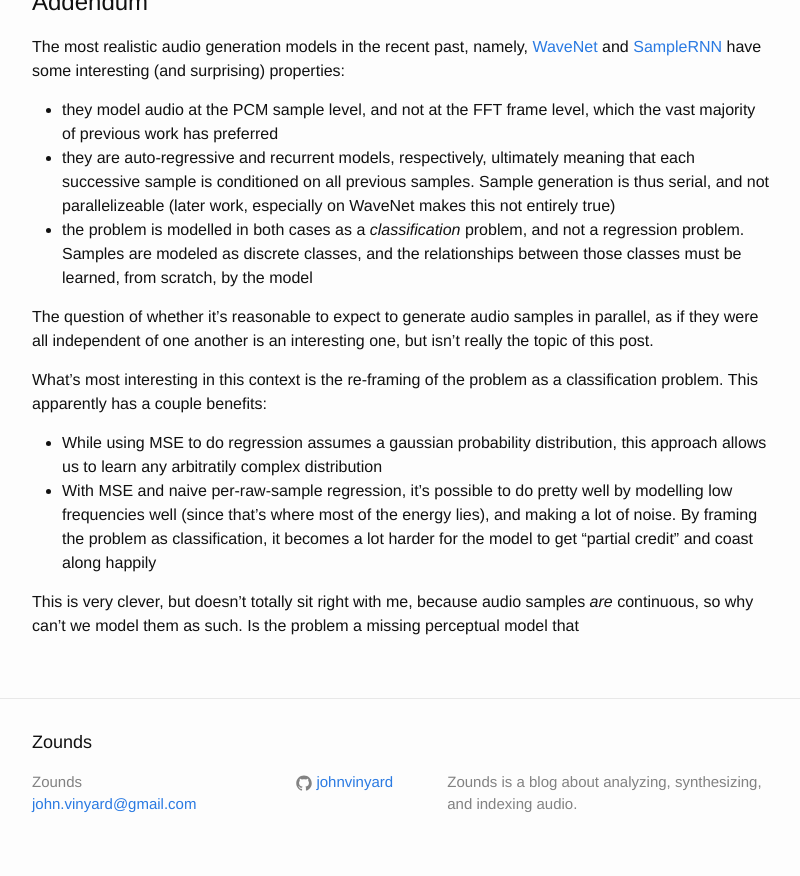
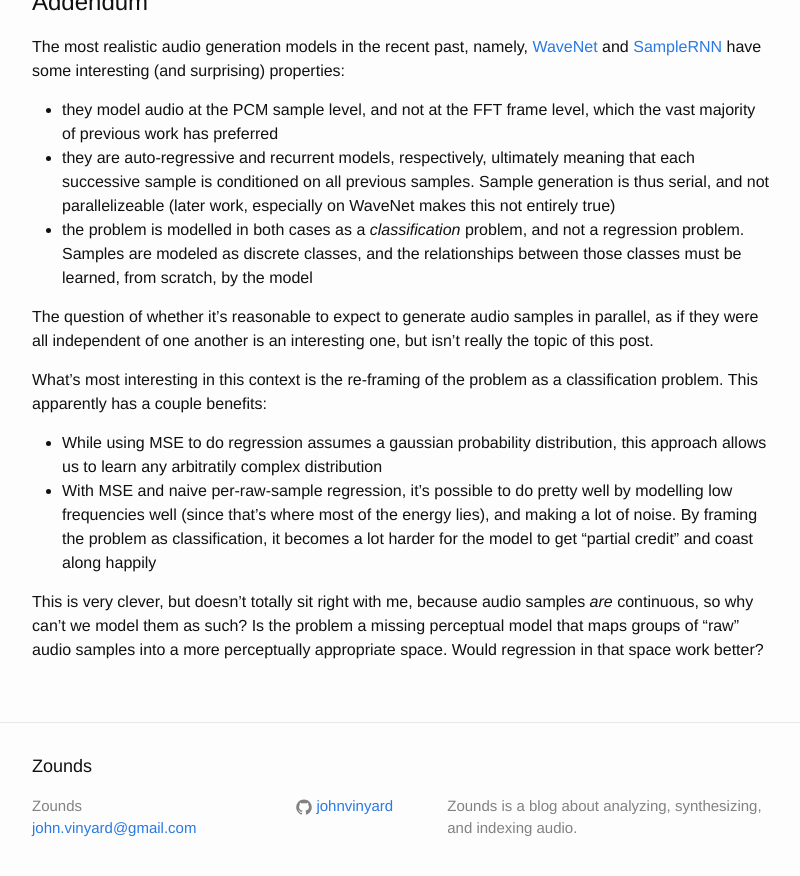
Before and after one commit to JohnVinyard/JohnVinyard.github.io, a Jekyll site: the page built from _posts/2018-07-08-perceptual-audio-loss.markdown, in a window 1280 px wide and 900 px high, scrolled down 8600 px. Shown: the top 876 px of the window, without its empty margins (238-1038 px from the left). Built offline with Jekyll 4.4.1, drawn with Linux system fonts in a browser that asks for light colours.

Commit message:
Fix audio link.  Fix some typos.  Finish my thought at the end.

```diff
--- a/_posts/2018-07-08-perceptual-audio-loss.markdown
+++ b/_posts/2018-07-08-perceptual-audio-loss.markdown
@@ -83,7 +83,7 @@
 ## Richard Nixon Speaking
 
 ### Original
-<audio src="https://drive.google.com/open?id=1A7R9W-UH9lDP1h9vl62ola52kz3TRBdv&export=download" controls></audio>
+<audio src="https://drive.google.com/uc?id=1A7R9W-UH9lDP1h9vl62ola52kz3TRBdv&authuser=0&export=download" controls></audio>
 
 ### Mean Squared Error
 #### 250 Epochs
@@ -296,5 +296,6 @@
 happily
 
 This is very clever, but doesn't totally sit right with me, because audio samples
-*are* continuous, so why can't we model them as such.  Is the problem a missing
-perceptual model that
+*are* continuous, so why can't we model them as such?  Is the problem a missing
+perceptual model that maps groups of "raw" audio samples into a more perceptually
+appropriate space.  Would regression in that space work better?
```
